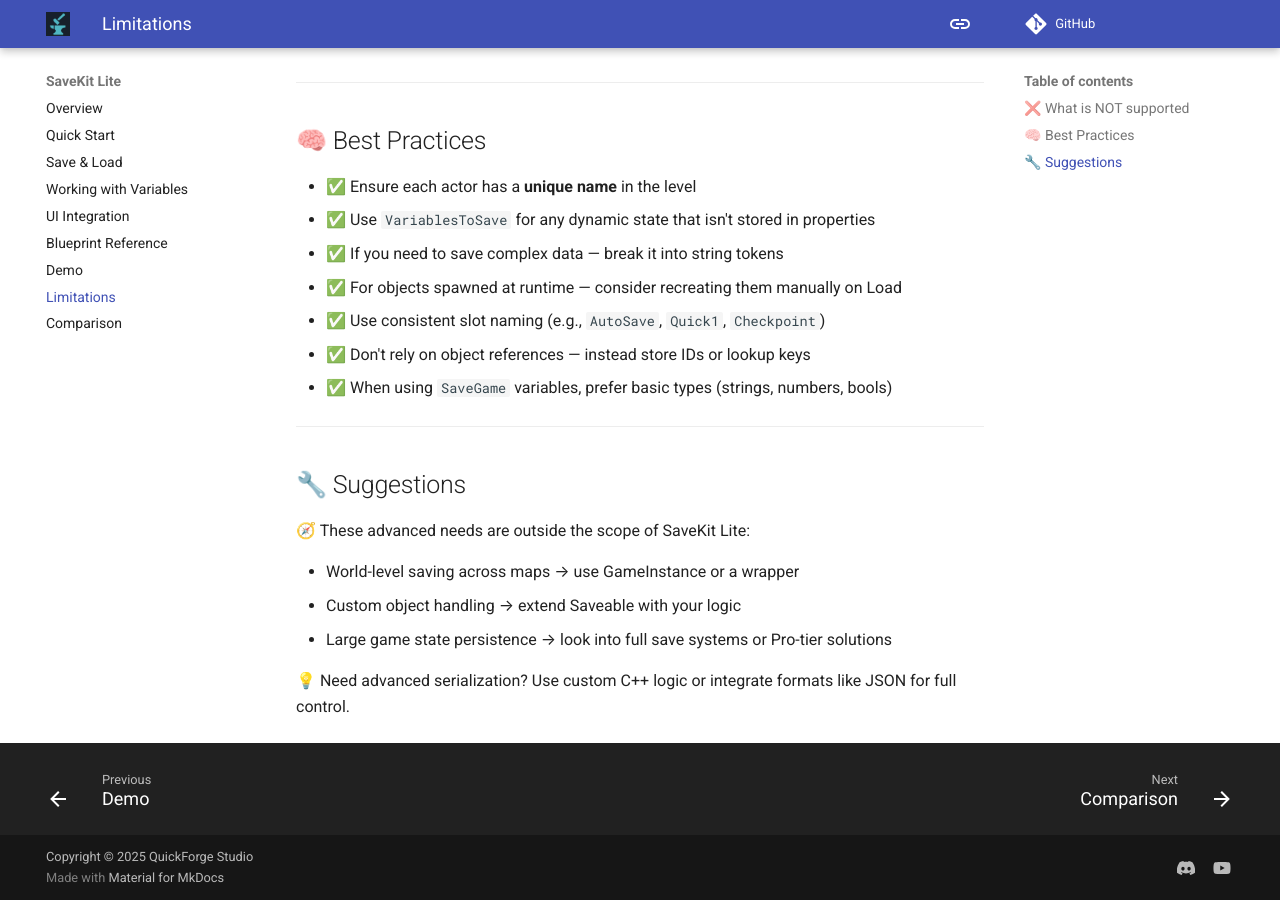
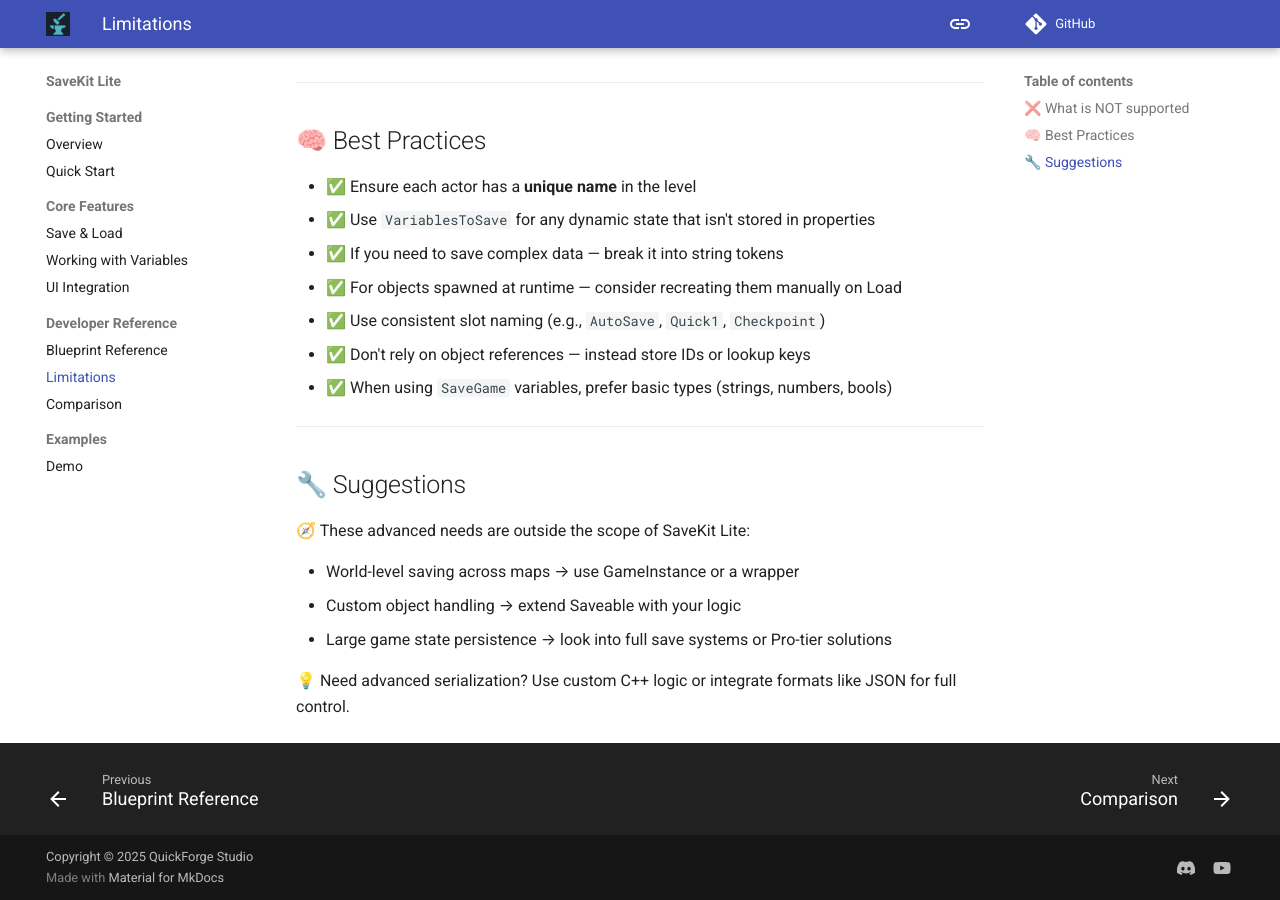
Before and after one commit to george-shilovsky/quickforge-docs, an MkDocs documentation site: the page built from docs/SaveKitLite/limitations.md, in a window 1280 px wide and 900 px high, scrolled down 583 px. Built offline with MkDocs 1.6.1 and Material for MkDocs 9.7.7, drawn with Linux system fonts in a browser that asks for light colours; comment, search, counter and statistics services are not loaded.

Commit message:
Update mkdocs.yml

```diff
--- a/mkdocs.yml
+++ b/mkdocs.yml
@@ -54,14 +54,18 @@
 nav:
   - Home: index.md
   - SaveKit Lite:
+    - Getting Started:
       - Overview: SaveKitLite/index.md
       - Quick Start: SaveKitLite/quick-start.md
+    - Core Features:
       - Save & Load: SaveKitLite/save-load.md
       - Working with Variables: SaveKitLite/variables.md
       - UI Integration: SaveKitLite/ui.md
+    - Developer Reference:
       - Blueprint Reference: SaveKitLite/blueprint-reference.md
-      - Demo: SaveKitLite/demo.md
       - Limitations: SaveKitLite/limitations.md
       - Comparison: SaveKitLite/comparison.md
+    - Examples:
+      - Demo: SaveKitLite/demo.md
   - SaveKit Pro:
       - Overview: SaveKitPro/index.md
```
